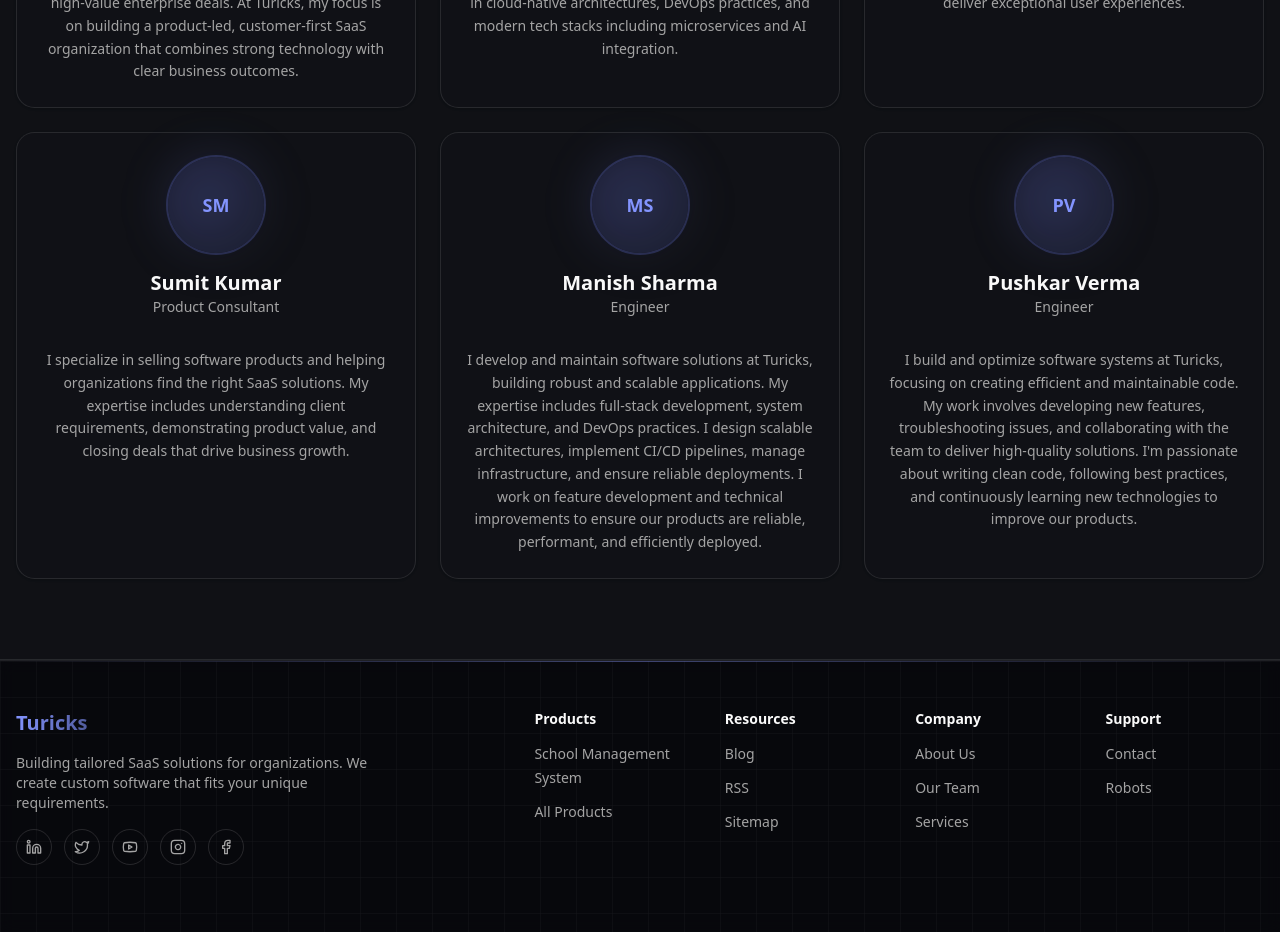
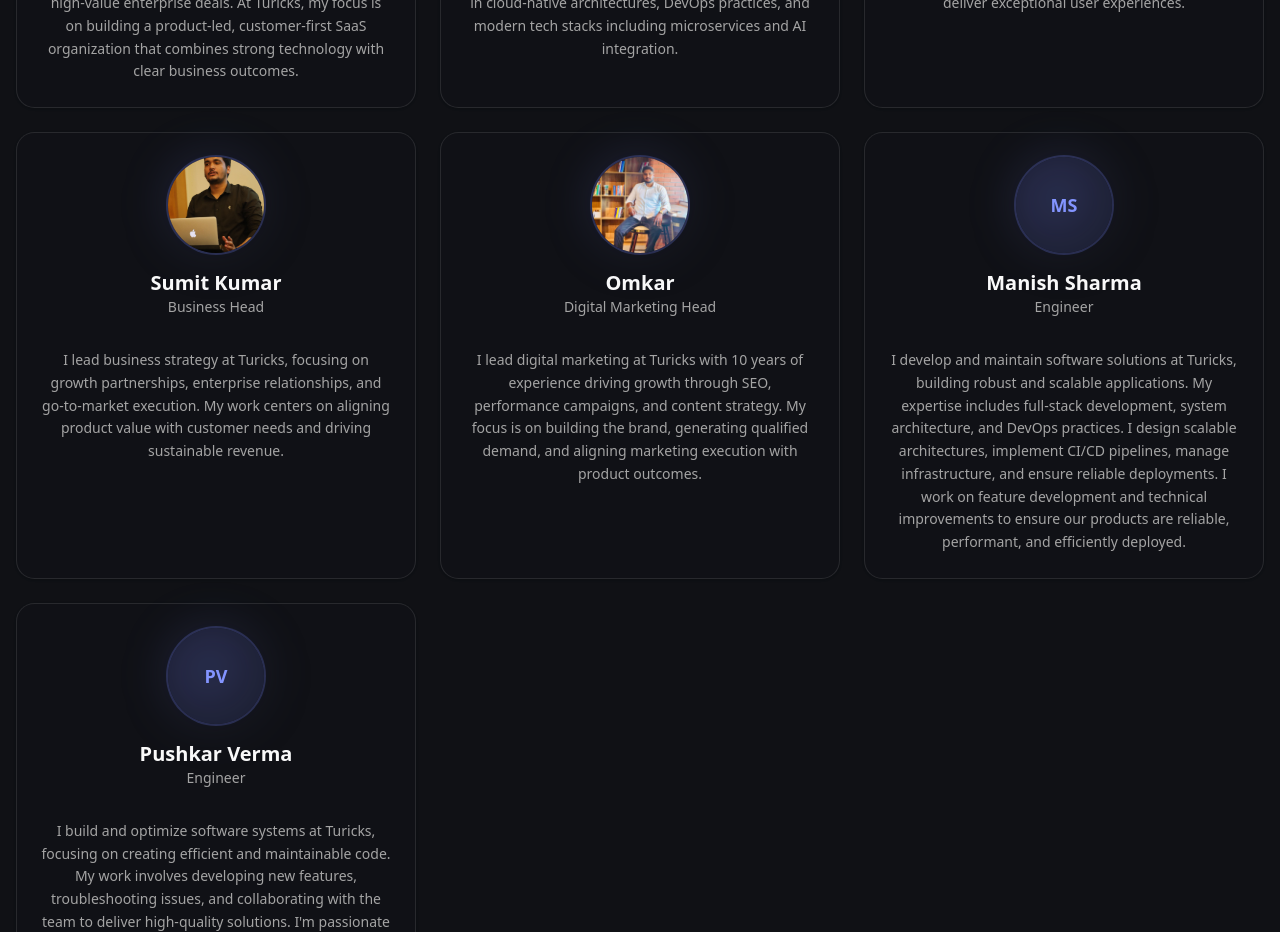
Before and after one commit to pushkarverma3698/turicks-web, a Next.js app: page /about in a window 1280 px wide. Shown: the part 1420-2352 px from the top of the page. Built offline with nearby package versions, Linux system fonts and the light colour scheme; no server answers.

Commit message:
ui changes

```diff
--- a/app/about/page.tsx
+++ b/app/about/page.tsx
@@ -73,9 +73,17 @@ const teamMembers = [
   },
   {
     name: "Sumit Kumar",
-    role: "Product Consultant",
+    role: "Business Head",
     initials: "SM",
-    bio: "I specialize in selling software products and helping organizations find the right SaaS solutions. My expertise includes understanding client requirements, demonstrating product value, and closing deals that drive business growth.",
+    bio: "I lead business strategy at Turicks, focusing on growth partnerships, enterprise relationships, and go-to-market execution. My work centers on aligning product value with customer needs and driving sustainable revenue.",
+    imagePath: "/sumit%20business%20head.jpeg",
+  },
+  {
+    name: "Omkar",
+    role: "Digital Marketing Head",
+    initials: "OM",
+    bio: "I lead digital marketing at Turicks with 10 years of experience driving growth through SEO, performance campaigns, and content strategy. My focus is on building the brand, generating qualified demand, and aligning marketing execution with product outcomes.",
+    imagePath: "/omi%20digital%20marketing.jpeg",
   },
   {
     name: "Manish Sharma",
```
Also changed, not shown: public/omi digital marketing.jpeg (added), public/sumit business head.jpeg (added).
